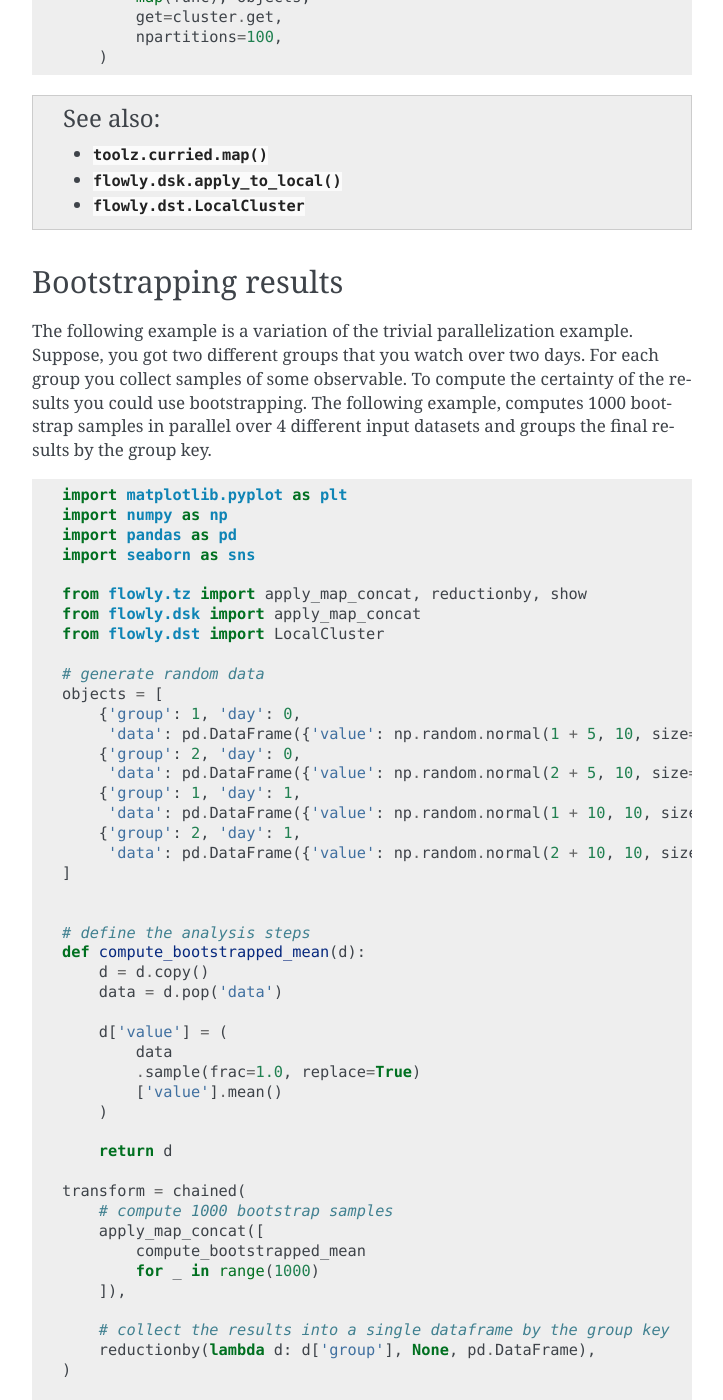
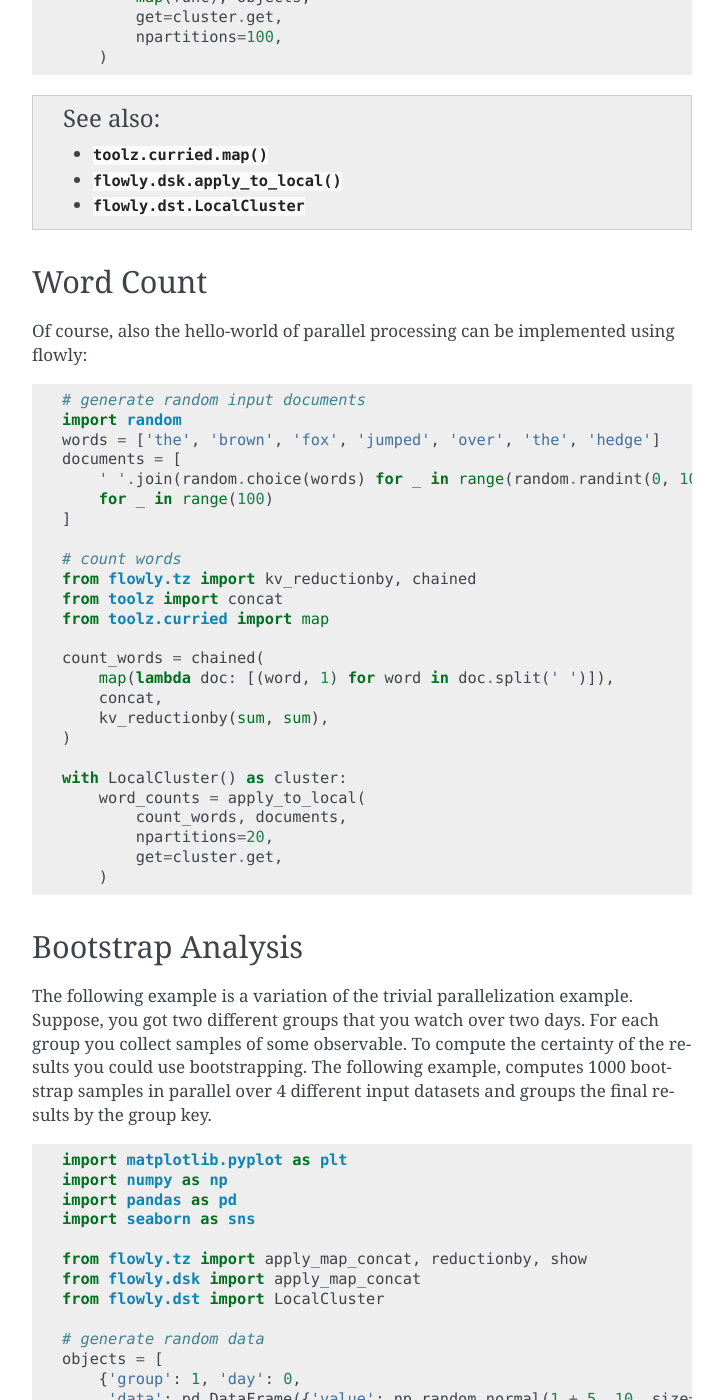
Before and after one commit to Tobbe02/flowly, a Sphinx documentation site: the page built from docs/examples.rst, in a window 1280 px wide and 1400 px high, scrolled down 490 px. Shown: the whole window, without its empty margins (388-1111 px from the left). Built offline with Sphinx 7.4.7, drawn with Linux system fonts in a browser that asks for light colours; some of the changed text lies outside the part shown.

Commit message:
Add word count example

```diff
--- a/docs/examples.rst
+++ b/docs/examples.rst
@@ -30,8 +30,40 @@ To apply the function ``func`` across a list of objects in parallel across
     * :class:`flowly.dst.LocalCluster`
 
 
-Bootstrapping results
----------------------
+Word Count
+----------
+
+Of course, also the hello-world of parallel processing can be implemented using
+flowly::
+
+    # generate random input documents
+    import random
+    words = ['the', 'brown', 'fox', 'jumped', 'over', 'the', 'hedge']
+    documents = [
+        ' '.join(random.choice(words) for _ in range(random.randint(0, 100)))
+        for _ in range(100)
+    ]
+
+    # count words
+    from flowly.tz import kv_reductionby, chained
+    from toolz import concat
+    from toolz.curried import map
+
+    count_words = chained(
+        map(lambda doc: [(word, 1) for word in doc.split(' ')]),
+        concat,
+        kv_reductionby(sum, sum),
+    )
+
+    with LocalCluster() as cluster:
+        word_counts = apply_to_local(
+            count_words, documents,
+            npartitions=20,
+            get=cluster.get,
+        )
+
+Bootstrap Analysis
+------------------
 
 The following example is a variation of the trivial parallelization example.
 Suppose, you got two different groups that you watch over two days.
```
